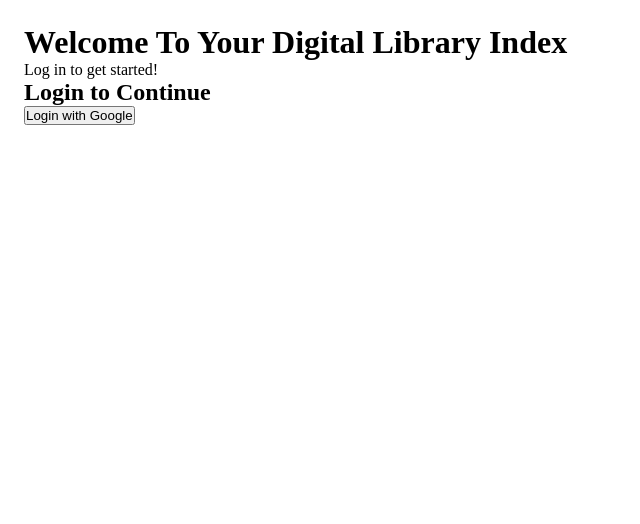
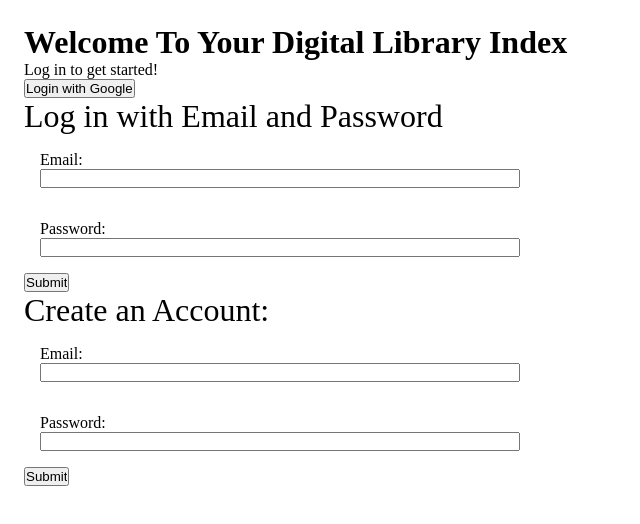
Before and after one commit to vulpes-walter1313/TOP-Libraryjs, a Next.js app: page / in a window 1280 px wide. Shown: the top 524 px of the page, without its empty margins (0-640 px from the left). Built offline with nearby package versions, Linux system fonts and the light colour scheme; no server answers.

Commit message:
added login and registration forms but no auth action

```diff
--- a/components/LoginForms.tsx
+++ b/components/LoginForms.tsx
@@ -1,17 +1,43 @@
 import { signInWithPopup } from "firebase/auth";
 import React from "react";
+import { useForm } from "react-hook-form";
 import { auth, googleAuthProvider } from "../lib/firebase";
+import styles from "./LoginForms.module.css";
+import RegisterAccount from "./RegisterAccount";
 
+ export interface LoginFormInput {
+  email: string;
+  password: string;
+}
 export default function LoginForms() {
+  const {register, handleSubmit, formState: { errors }} = useForm<LoginFormInput>();
+
   async function signInWithGoogle() {
     await signInWithPopup(auth, googleAuthProvider);
   }
-
+  function submitData(data: LoginFormInput) {
+    console.log(data);
+  }
   return (
     <div>
-      <h2>Login to Continue</h2>
       <button onClick={signInWithGoogle}>Login with Google</button>
-      <form></form>
+      <form onSubmit={handleSubmit(submitData)}>
+        <p className={styles.title}>Log in with Email and Password</p>
+        <div className={styles.formItem}>
+          <label htmlFor="email">Email:</label>
+          <input {...register("email", { required: true, pattern: /^[A-Z0-9._%+-]+@[A-Z0-9.-]+\.[A-Z]{2,4}$/i })} id="email"/>
+          {errors.email?.type === "required" && <p className={styles.error}>Email is required!</p>}
+          {errors.email?.type === "pattern" && <p className={styles.error}>Provide a valid email</p>}
+        </div>
+        <div className={styles.formItem}>
+          <label htmlFor="password">Password:</label>
+          <input type="password" id="password" {...register("password", {minLength: 3, maxLength: 25 })}/>
+          {errors.password?.type === "minLength" && <p className={styles.error}>The password is too small</p>}
+          {errors.password?.type === "maxLength" && <p className={styles.error}>The password is too long</p>}
+        </div>
+        <input type="submit"/>
+      </form>
+      <RegisterAccount />
     </div>
   );
 }
```
